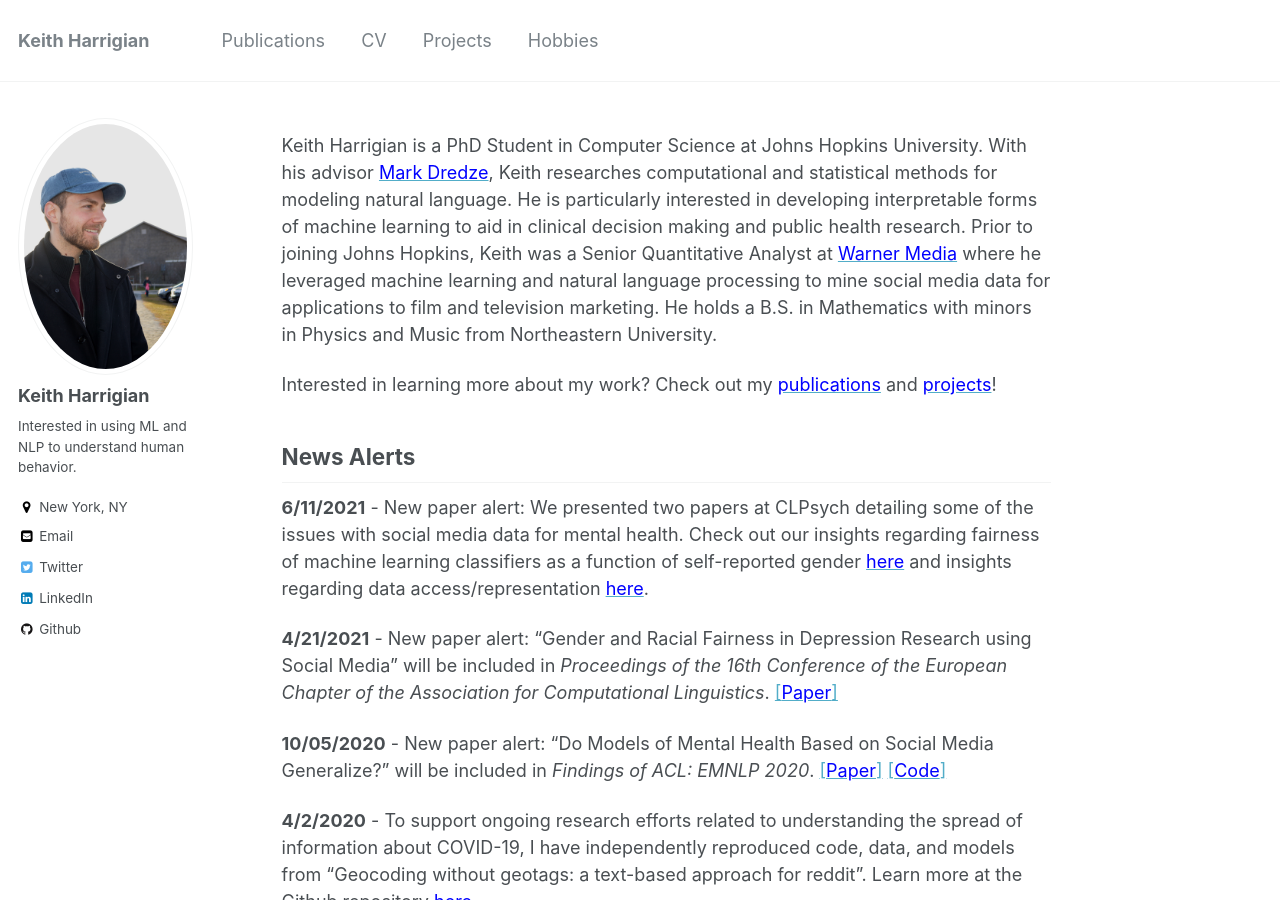
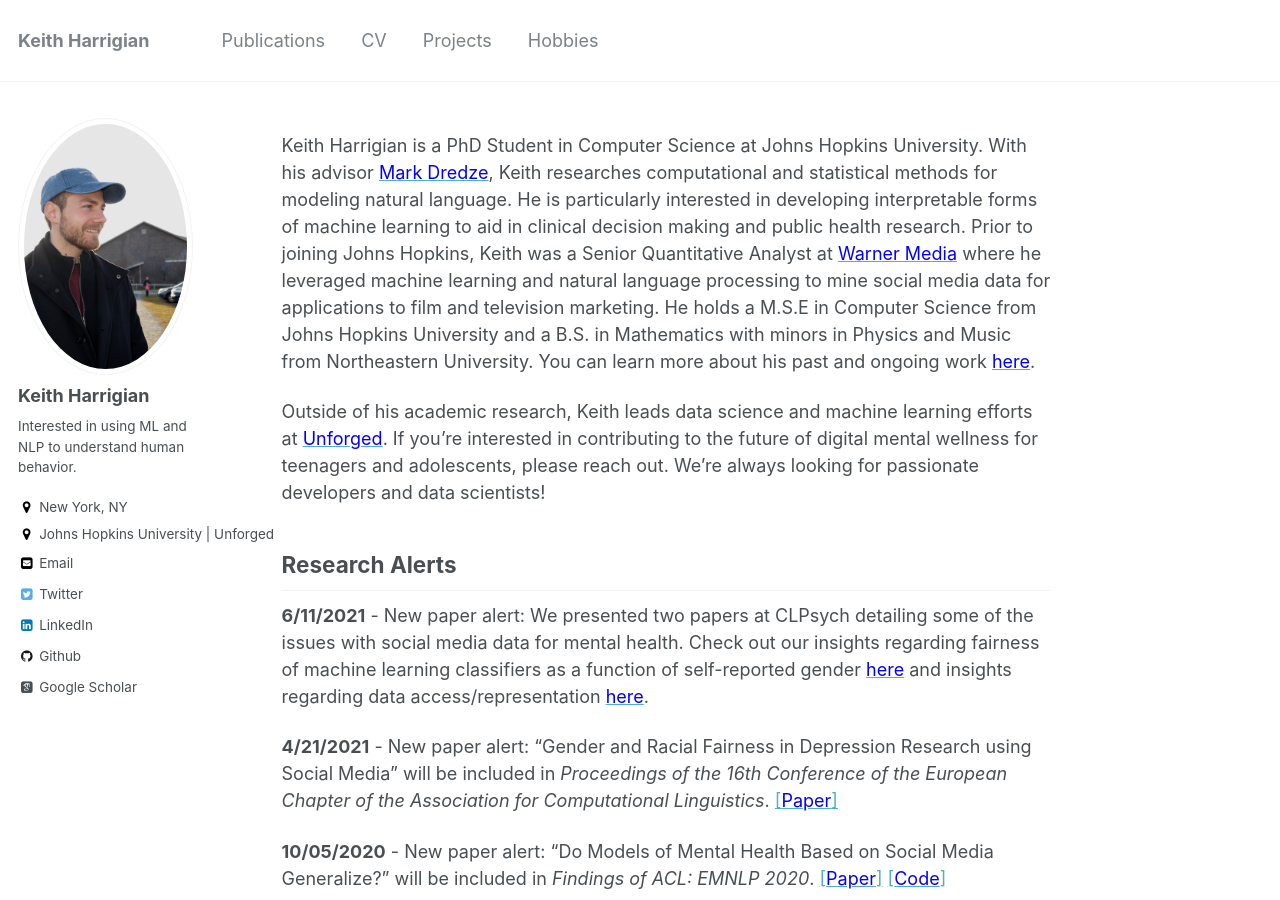
Before and after one commit to kharrigian/kharrigian.github.io, a Jekyll site: the page built from _pages/about.md, in a window 1280 px wide and 900 px high. Built offline with Jekyll 4.4.1, drawn with Linux system fonts in a browser that asks for light colours; some web fonts are replaced.

Commit message:
Update biography

```diff
--- a/_config.yml
+++ b/_config.yml
@@ -10,7 +10,7 @@ locale                   : "en-US"
 title                    : "Keith Harrigian"
 title_separator          : "-"
 name                     : &name "Keith Harrigian"
-description              : &description "Research and musings from Keith Harrigian"
+description              : &description "Researchfrom Keith Harrigian"
 url                      : https://kharrigian.github.io
 baseurl                  : "" # the subpath of your site, e.g. "/blog"
 repository               : "kharrigian/kharrigian.github.io"
@@ -84,8 +84,8 @@ author:
   avatar           : "profile.png"
   bio              : "Interested in using ML and NLP to understand human behavior."
   location         : "New York, NY"
-  employer         :
-  googlescholar    :
+  employer         : "Johns Hopkins University | Unforged"
+  googlescholar    : "https://scholar.google.com/citations?user=Ppsp9foAAAAJ&hl=en"
   email            : "kharrigian@jhu.edu"
   uri              :
   bitbucket        :
--- a/_pages/about.md
+++ b/_pages/about.md
@@ -8,11 +8,11 @@ redirect_from:
   - /about.html
 ---
 
-Keith Harrigian is a PhD Student in Computer Science at Johns Hopkins University. With his advisor [<span style="color:blue">Mark Dredze</span>](https://www.cs.jhu.edu/~mdredze/), Keith researches computational and statistical methods for modeling natural language. He is particularly interested in developing interpretable forms of machine learning to aid in clinical decision making and public health research. Prior to joining Johns Hopkins, Keith was a Senior Quantitative Analyst at [<span style="color:blue">Warner Media</span>](https://www.warnermediagroup.com) where he leveraged machine learning and natural language processing to mine social media data for applications to film and television marketing. He holds a B.S. in Mathematics with minors in Physics and Music from Northeastern University.
+Keith Harrigian is a PhD Student in Computer Science at Johns Hopkins University. With his advisor [<span style="color:blue">Mark Dredze</span>](https://www.cs.jhu.edu/~mdredze/), Keith researches computational and statistical methods for modeling natural language. He is particularly interested in developing interpretable forms of machine learning to aid in clinical decision making and public health research. Prior to joining Johns Hopkins, Keith was a Senior Quantitative Analyst at [<span style="color:blue">Warner Media</span>](https://www.warnermediagroup.com) where he leveraged machine learning and natural language processing to mine social media data for applications to film and television marketing. He holds a M.S.E in Computer Science from Johns Hopkins University and a B.S. in Mathematics with minors in Physics and Music from Northeastern University. You can learn more about his past and ongoing work [<span style="color:blue">here</span>](kharrigian.github.io/publications/).
 
-Interested in learning more about my work? Check out my [<span style="color:blue">publications</span>](kharrigian.github.io/publications/) and [<span style="color:blue">projects</span>](kharrigian.github.io/projects/)!
+Outside of his academic research, Keith leads data science and machine learning efforts at [<span style="color:blue">Unforged</span>](https://www.kidzabout.net). If you're interested in contributing to the future of digital mental wellness for teenagers and adolescents, please reach out. We're always looking for passionate developers and data scientists!
 
-## News Alerts
+## Research Alerts
 
 **6/11/2021** - New paper alert: We presented two papers at CLPsych detailing some of the issues with social media data for mental health. Check out our insights regarding fairness of machine learning classifiers as a function of self-reported gender [<span style="color:blue">here</span>](https://aclanthology.org/2021.clpsych-1.23/) and insights regarding data access/representation  [<span style="color:blue">here</span>](https://aclanthology.org/2021.clpsych-1.2/).
 
```
Also changed, not shown: 1 other file.
